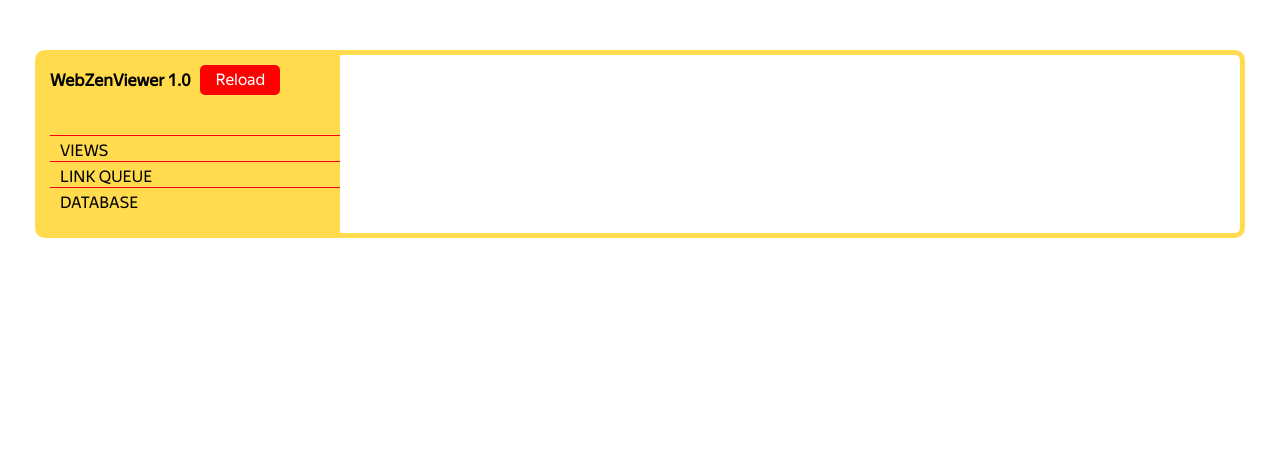
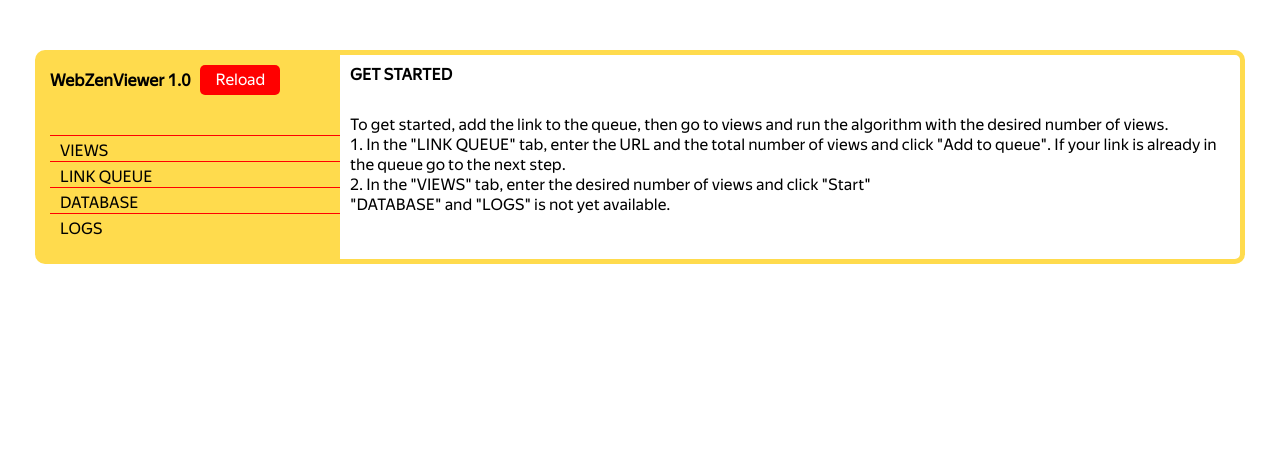
Before and after one commit to realowner/ZenViewer_Web, a Flask app: page / in a window 1280 px wide. Shown: the top 463 px of the page. Run offline with Flask 2, Linux system fonts and the light colour scheme; some libraries are stand-ins or nearby versions.

Commit message:
logging, new tabs

```diff
--- /dev/null
+++ b/app/log.py
@@ -0,0 +1,3 @@
+import logging
+
+logging.basicConfig(level=logging.INFO, filename='app.log', filemode='w', format='%(asctime)s - %(name)s - %(levelname)s - %(message)s')
--- a/app/routes.py
+++ b/app/routes.py
@@ -5,6 +5,7 @@ import time
 
 from .zensel.algorithm import Algorithm as alg
 from .zensel.secondary.GetProxy import GetProxy as gpr
+from .log import *
 
 from app import app, database
 from app.forms import LinkQueueForm, NumberOfViewes
@@ -61,36 +62,34 @@ def start(id):
     try:
         before_urls_count = len([item.ip for item in BrowsingHistory.query.filter_by(url=links[0].url)])
     except Exception as count_ex:
-        print(count_ex)
+        logging.exception(count_ex)
         before_urls_count = 0
 
-    print(f'---> BUC: {before_urls_count}')
+    logging.info(f'---> BUC: {before_urls_count}')
 
     proxies = gpr.get_list()
     try:
         ###############################
         thread_list = []
         if proxies == None:
-            print('No suitable proxy')
+            logging.info('No suitable proxy')
         else:
             for count in range(views_num_form.num.data):
                 thread = Thread(target=alg.read_article_withwhile, name=f'THREAD {count+1}', args=(count+1, links))
                 thread_list.append(thread)
                 thread.start()
                 start_time = time.time()
-                print(f'> THREAD {count+1} started')
+                logging.info(f'> THREAD {count+1} started')
 
             for thr in thread_list:
                 thr.join()
-                print(f'> {thr.name} stopped')
-                print(f'    - time: {time.time() - start_time}')
+                logging.info(f'> {thr.name} stopped - time: {time.time() - start_time}')
 
-        print('\nCOMPLETED')
-        print(f'TIME: {time.time() - start_time}')
+        logging.info(f'COMPLETED WITH TIME: {time.time() - start_time}')
 
         after_urls_count = len([item.ip for item in BrowsingHistory.query.filter_by(url=links[0].url)])
 
-        print(f'---> AUC: {after_urls_count}')
+        logging.info(f'---> AUC: {after_urls_count}')
 
         if after_urls_count > before_urls_count:
             flash('[INFO] Successfully completed!')
@@ -109,6 +108,18 @@ def start(id):
         # flash('[INFO] Successfully completed!')
         # return redirect(url_for('views'))
     except Exception as ex:
-        print(ex)
+        logging.exception(ex)
         flash('[ERROR] Viewer failed!')
         return redirect(url_for('views'))
+
+
+@app.route('/database')
+def database():
+
+    return render_template('database.html')
+
+
+@app.route('/logs')
+def logs():
+
+    return render_template('logs.html')
--- a/app/templates/base.html
+++ b/app/templates/base.html
@@ -32,7 +32,8 @@
                     <div class="lbc-menu-list">
                         <a href="{{ url_for('views') }}" class="lbc-menu-list-item">VIEWS</a>
                         <a href="{{ url_for('queue') }}" class="lbc-menu-list-item">LINK QUEUE</a>
-                        <a href="{{ url_for('index') }}" class="lbc-menu-list-item">DATABASE</a>
+                        <a href="{{ url_for('database') }}" class="lbc-menu-list-item">DATABASE</a>
+                        <a href="{{ url_for('logs') }}" class="lbc-menu-list-item">LOGS</a>
                     </div>
 
                 </section>
--- a/app/templates/index.html
+++ b/app/templates/index.html
@@ -2,4 +2,13 @@
 
 {% block rightbar %}
 
+    <div class="right-bar-content-head">
+        <h1>GET STARTED</h1>
+    </div>
+    <p>To get started, add the link to the queue, then go to views and run the algorithm with the desired number of views.</p>
+    <p>1. In the "LINK QUEUE" tab, enter the URL and the total number of views and click "Add to queue". If your link is already in the queue go to the next step.</p>
+    <p>2. In the "VIEWS" tab, enter the desired number of views and click "Start"</p>
+    <p>"DATABASE" and "LOGS" is not yet available.</p>
+
+
 {% endblock %}
--- a/app/zensel/browser.py
+++ b/app/zensel/browser.py
@@ -22,7 +22,7 @@ class Browser:
             options.set_preference('network.proxy.ssl', ip)
             options.set_preference('network.proxy.ssl_port', port)
 
-        # options.headless = True
+        options.headless = True
 
         browser = webdriver.Firefox(
             # executable_path="firefoxdriver\geckodriver.exe",
--- a/app/zensel/secondary/InfoToPrint.py
+++ b/app/zensel/secondary/InfoToPrint.py
@@ -1,4 +1,5 @@
 from .ShortUrl import ShortUrl as shu
+from app.log import *
 
 class InfoToPrint:
 
@@ -23,4 +24,4 @@ class InfoToPrint:
         ScrollTime: {article_info['time_to_scroll']}''')
 
     def simple_info(number, link, ip, port):
-        print(f'    [THREAD {number} - LINK {shu.url_shortener(link)}]   proxy {ip}:{port} ...shutdown')
+        logging.info(f'[THREAD {number} - LINK {shu.url_shortener(link)}]   proxy {ip}:{port} ...shutdown')
```
Also changed, not shown: app/templates/database.html (added, +9 -0 lines), app/templates/logs.html (added, +9 -0 lines), app/zensel/algorithm.py (+7 -6 lines), database.db, 1 other file.
